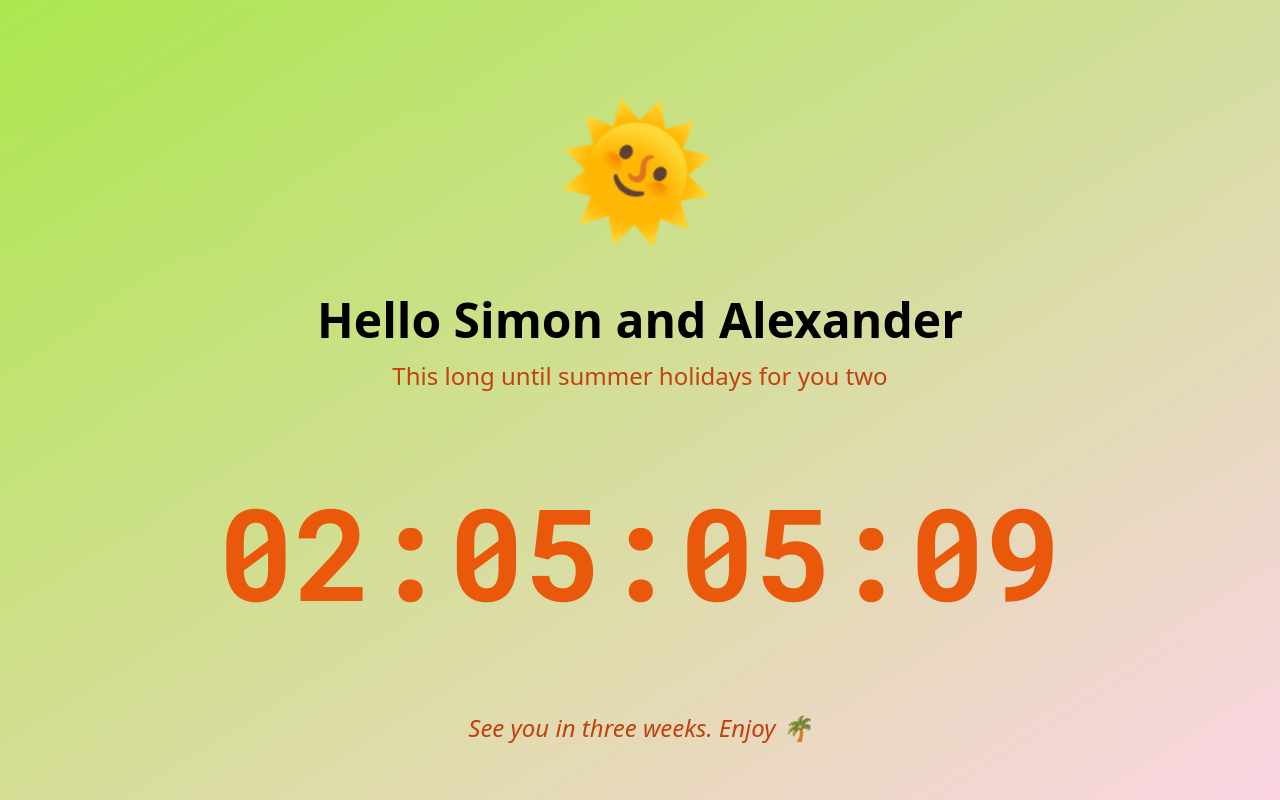
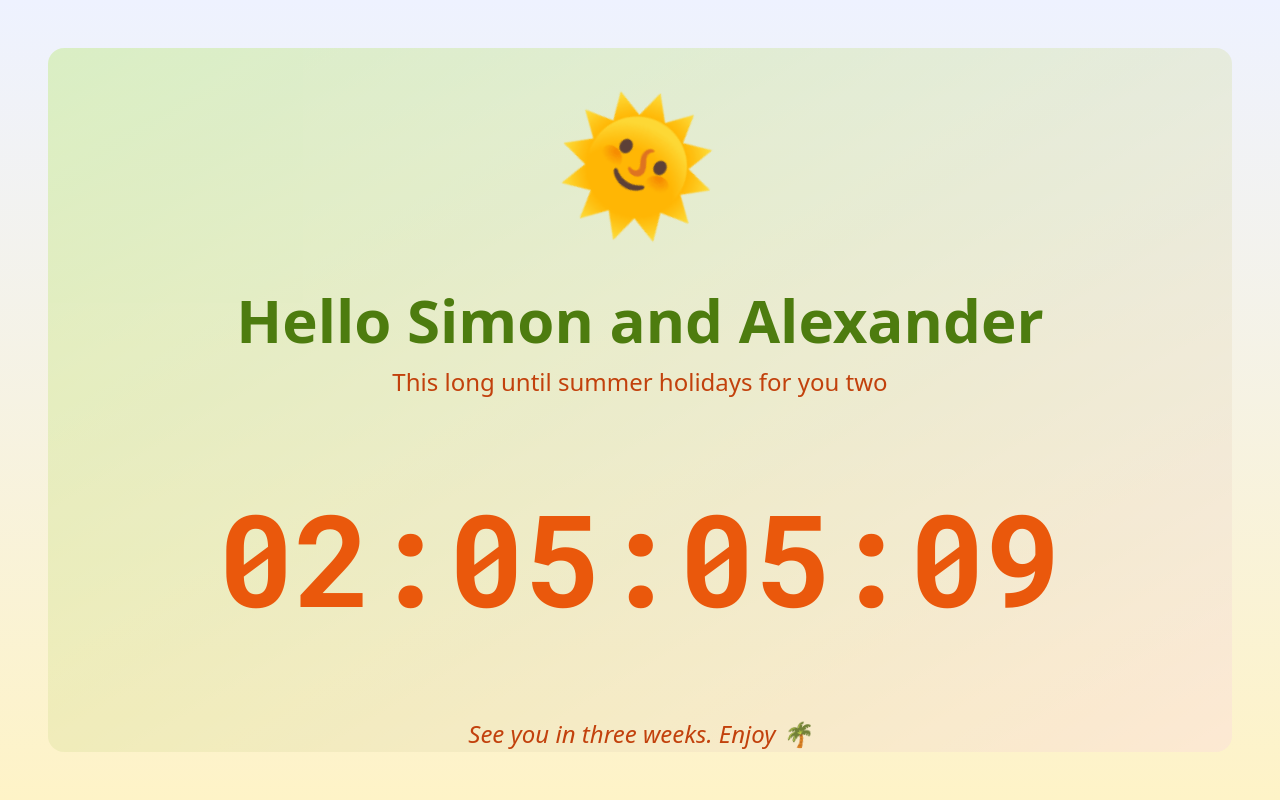
Before and after one commit to djohayn/countdown, a Next.js app: page / in a window 1280 px wide. Built offline with nearby package versions, Linux system fonts and the light colour scheme.

Commit message:
Add background border

```diff
--- a/pages/index.tsx
+++ b/pages/index.tsx
@@ -8,7 +8,7 @@ export default function Home() {
   return (
     <div className="flex flex-col w-full h-screen bg-gradient-to-t from-amber-100 to-indigo-50 items-center justify-center p-8 z-10">
       <div
-        className="absolute top-0 left-0 w-full h-screen bg-gradient-to-br from-lime-400 to-pink-200 bg-opacity-20 animate-pulse z-20"
+        className="absolute lg:top-12 lg:right-12 lg:bottom-12 lg:left-12 top-2 left-2 right-2 bottom-2 bg-gradient-to-br from-lime-400 to-pink-200 opacity-20 animate-pulse z-20 rounded-2xl"
         style={{ animationDuration: "3s" }}
       />
       <div className="z-30 flex flex-col items-center justify-center">
@@ -19,7 +19,7 @@ export default function Home() {
           >
             🌞
           </span>
-          <h1 className="text-5xl font-bold text-center my-4">
+          <h1 className="text-6xl font-bold text-center my-4 text-lime-700">
             Hello Simon and Alexander
           </h1>
           <h2 className="text-2xl text-orange-700 text-center">
```
